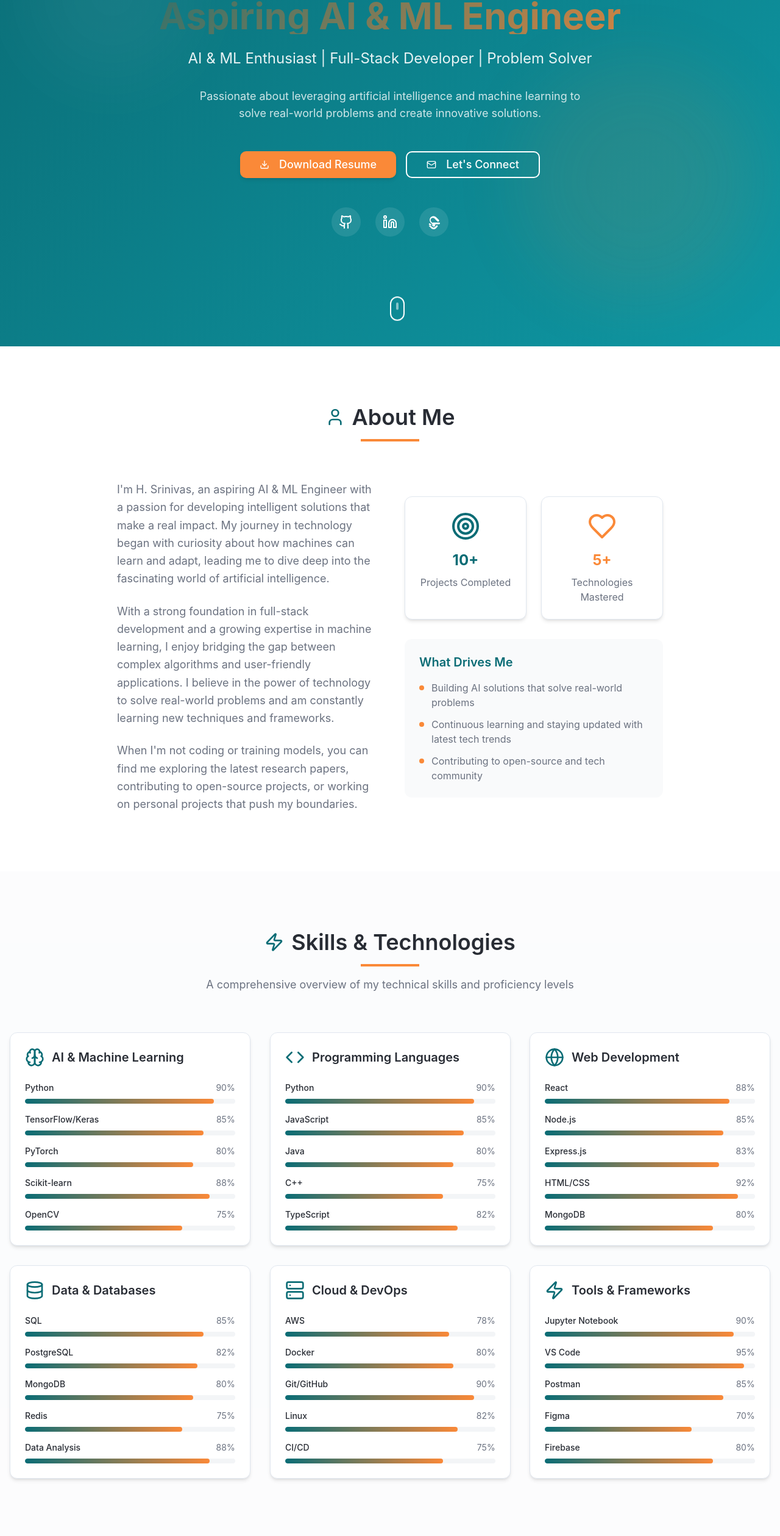
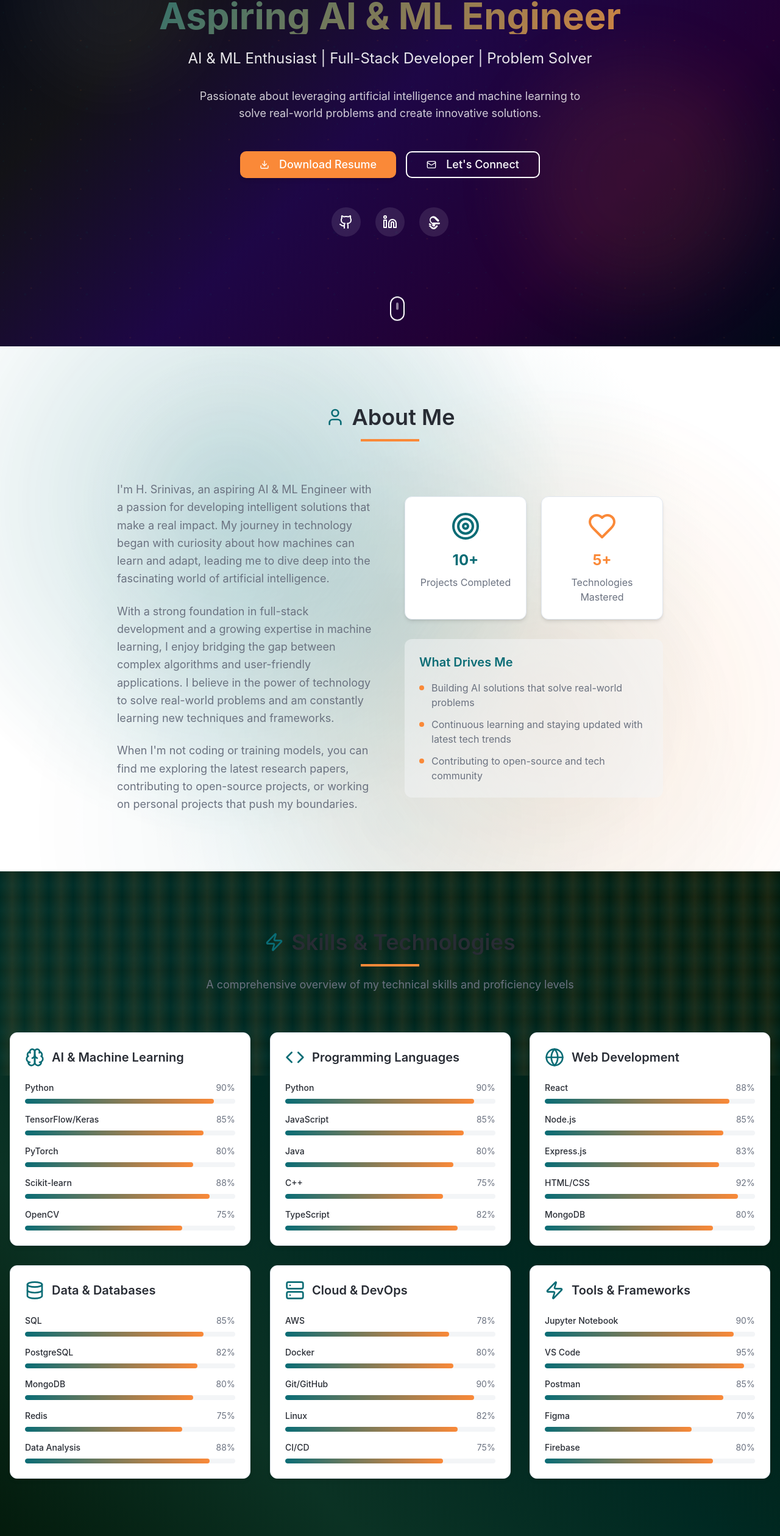
Before and after one commit to srinu-00000/srini-ai-folio, a React (Vite) app: page / in a window 1280 px wide. Shown: the part 232-2751 px from the top of the page at 61% size. Built offline with nearby package versions, Linux system fonts and the light colour scheme.

Commit message:
Refactor: Update backgrounds and styling
Update portfolio backgrounds to be more visually interesting and align with an AI/ML engineer theme.

```diff
--- a/src/components/AboutSection.tsx
+++ b/src/components/AboutSection.tsx
@@ -2,7 +2,7 @@ import { User, Target, Heart } from 'lucide-react';
 
 const AboutSection = () => {
   return (
-    <section id="about" className="section-padding bg-background">
+    <section id="about" className="section-padding ai-glow-bg">
       <div className="container mx-auto px-4">
         <div className="text-center mb-16 animate-fade-up">
           <div className="flex items-center justify-center mb-4">
--- a/src/components/AchievementsSection.tsx
+++ b/src/components/AchievementsSection.tsx
@@ -66,7 +66,7 @@ const AchievementsSection = () => {
   ];
 
   return (
-    <section id="achievements" className="section-padding bg-secondary/30">
+    <section id="achievements" className="section-padding circuit-bg">
       <div className="container mx-auto px-4">
         <div className="text-center mb-16 animate-fade-up">
           <div className="flex items-center justify-center mb-4">
--- a/src/components/ContactSection.tsx
+++ b/src/components/ContactSection.tsx
@@ -101,7 +101,7 @@ const ContactSection = () => {
   ];
 
   return (
-    <section id="contact" className="section-padding bg-background">
+    <section id="contact" className="section-padding ai-glow-bg">
       <div className="container mx-auto px-4">
         <div className="text-center mb-16 animate-fade-up">
           <div className="flex items-center justify-center mb-4">
--- a/src/components/EducationSection.tsx
+++ b/src/components/EducationSection.tsx
@@ -72,7 +72,7 @@ const EducationSection = () => {
   ];
 
   return (
-    <section id="education" className="section-padding bg-background">
+    <section id="education" className="section-padding data-bg">
       <div className="container mx-auto px-4">
         <div className="text-center mb-16 animate-fade-up">
           <div className="flex items-center justify-center mb-4">
--- a/src/components/Footer.tsx
+++ b/src/components/Footer.tsx
@@ -19,8 +19,14 @@ const Footer = () => {
   };
 
   return (
-    <footer className="bg-primary text-primary-foreground py-12">
-      <div className="container mx-auto px-4">
+    <footer className="bg-primary text-primary-foreground py-12 relative overflow-hidden">
+      {/* Background tech pattern */}
+      <div className="absolute inset-0 opacity-10">
+        <div className="absolute top-0 left-0 w-full h-full bg-gradient-to-r from-transparent via-white/10 to-transparent transform rotate-45 scale-150"></div>
+        <div className="absolute bottom-0 right-0 w-32 h-32 border border-white/20 rounded-full animate-pulse"></div>
+        <div className="absolute top-4 left-1/4 w-16 h-16 border border-white/10 rotate-45"></div>
+      </div>
+      <div className="container mx-auto px-4 relative z-10">
         <div className="grid md:grid-cols-3 gap-8">
           {/* Branding */}
           <div className="text-center md:text-left">
--- a/src/components/HeroSection.tsx
+++ b/src/components/HeroSection.tsx
@@ -10,7 +10,7 @@ const HeroSection = () => {
   };
 
   return (
-    <section className="min-h-screen flex items-center justify-center hero-gradient text-white relative overflow-hidden">
+    <section className="min-h-screen flex items-center justify-center neural-bg text-white relative overflow-hidden">
       {/* Background Animation Elements */}
       <div className="absolute inset-0 opacity-10">
         <div className="absolute top-20 left-10 w-72 h-72 bg-white rounded-full blur-3xl animate-pulse"></div>
--- a/src/components/ProjectsSection.tsx
+++ b/src/components/ProjectsSection.tsx
@@ -36,7 +36,7 @@ const ProjectsSection = () => {
   ];
 
   return (
-    <section id="projects" className="section-padding bg-background">
+    <section id="projects" className="section-padding tech-pattern-bg">
       <div className="container mx-auto px-4">
         <div className="text-center mb-16 animate-fade-up">
           <div className="flex items-center justify-center mb-4">
--- a/src/components/SkillsSection.tsx
+++ b/src/components/SkillsSection.tsx
@@ -92,7 +92,7 @@ const SkillsSection = () => {
   ];
 
   return (
-    <section id="skills" className="section-padding bg-secondary/30" ref={sectionRef}>
+    <section id="skills" className="section-padding matrix-bg" ref={sectionRef}>
       <div className="container mx-auto px-4">
         <div className="text-center mb-16 animate-fade-up">
           <div className="flex items-center justify-center mb-4">
--- a/src/index.css
+++ b/src/index.css
@@ -42,6 +42,14 @@
     --gradient-hero: linear-gradient(135deg, hsl(185 84% 25%), hsl(185 84% 35%));
     --gradient-card: linear-gradient(145deg, hsl(0 0% 100%), hsl(210 20% 98%));
     --gradient-accent: linear-gradient(135deg, hsl(25 95% 60%), hsl(25 95% 70%));
+
+    /* AI/ML Themed Backgrounds */
+    --gradient-neural: linear-gradient(135deg, hsl(222 84% 5%) 0%, hsl(240 10% 8%) 25%, hsl(262 83% 15%) 50%, hsl(280 100% 10%) 75%, hsl(222 84% 5%) 100%);
+    --gradient-matrix: linear-gradient(45deg, hsl(142 76% 6%) 0%, hsl(158 64% 12%) 25%, hsl(170 100% 8%) 50%, hsl(142 76% 6%) 100%);
+    --gradient-data: linear-gradient(120deg, hsl(217 32% 17%) 0%, hsl(221 39% 11%) 25%, hsl(224 71% 4%) 50%, hsl(217 32% 17%) 100%);
+    --gradient-circuit: linear-gradient(60deg, hsl(262 83% 15%) 0%, hsl(270 95% 25%) 25%, hsl(262 83% 15%) 50%, hsl(280 100% 10%) 75%, hsl(262 83% 15%) 100%);
+    --gradient-ai-glow: radial-gradient(circle at center, hsl(185 84% 25% / 0.15), hsl(0 0% 100%) 70%);
+    --gradient-tech: linear-gradient(135deg, hsl(0 0% 100%) 0%, hsl(210 20% 96%) 25%, hsl(185 84% 25% / 0.05) 50%, hsl(0 0% 100%) 100%);
 
     /* Shadows */
     --shadow-sm: 0 1px 2px 0 hsl(0 0% 0% / 0.05);
@@ -123,6 +131,143 @@
 }
 
 @layer components {
+  /* AI/ML Themed Background Classes */
+  .neural-bg {
+    background: var(--gradient-neural);
+    position: relative;
+    overflow: hidden;
+  }
+
+  .neural-bg::before {
+    content: '';
+    position: absolute;
+    top: 0;
+    left: 0;
+    right: 0;
+    bottom: 0;
+    background-image:
+      radial-gradient(circle at 25% 25%, hsl(185 84% 25% / 0.4) 1px, transparent 1px),
+      radial-gradient(circle at 75% 75%, hsl(25 95% 60% / 0.3) 1px, transparent 1px),
+      radial-gradient(circle at 50% 10%, hsl(185 84% 25% / 0.2) 2px, transparent 2px);
+    background-size: 60px 60px, 80px 80px, 100px 100px;
+    animation: neuralPulse 8s ease-in-out infinite;
+  }
+
+  .matrix-bg {
+    background: var(--gradient-matrix);
+    position: relative;
+    overflow: hidden;
+  }
+
+  .matrix-bg::before {
+    content: '';
+    position: absolute;
+    top: 0;
+    left: 0;
+    right: 0;
+    bottom: 0;
+    background-image:
+      linear-gradient(90deg, transparent 0%, hsl(25 95% 60% / 0.1) 50%, transparent 100%),
+      linear-gradient(0deg, transparent 0%, hsl(185 84% 25% / 0.1) 50%, transparent 100%);
+    background-size: 40px 40px, 40px 40px;
+    animation: matrixFlow 6s linear infinite;
+  }
+
+  .data-bg {
+    background: var(--gradient-data);
+    position: relative;
+    overflow: hidden;
+  }
+
+  .data-bg::before {
+    content: '';
+    position: absolute;
+    top: 0;
+    left: 0;
+    right: 0;
+    bottom: 0;
+    background-image:
+      linear-gradient(45deg, hsl(185 84% 25% / 0.1) 25%, transparent 25%),
+      linear-gradient(-45deg, hsl(25 95% 60% / 0.1) 25%, transparent 25%),
+      linear-gradient(45deg, transparent 75%, hsl(185 84% 25% / 0.1) 75%),
+      linear-gradient(-45deg, transparent 75%, hsl(25 95% 60% / 0.1) 75%);
+    background-size: 30px 30px;
+    background-position: 0 0, 0 15px, 15px -15px, -15px 0px;
+    animation: dataStream 10s ease-in-out infinite;
+  }
+
+  .circuit-bg {
+    background: var(--gradient-circuit);
+    position: relative;
+    overflow: hidden;
+  }
+
+  .circuit-bg::before {
+    content: '';
+    position: absolute;
+    top: 0;
+    left: 0;
+    right: 0;
+    bottom: 0;
+    background-image:
+      radial-gradient(circle at 20% 50%, hsl(185 84% 25% / 0.3) 2px, transparent 2px),
+      radial-gradient(circle at 80% 50%, hsl(25 95% 60% / 0.3) 2px, transparent 2px),
+      linear-gradient(90deg, transparent 40%, hsl(185 84% 25% / 0.15) 50%, transparent 60%);
+    background-size: 100px 50px, 100px 50px, 200px 100px;
+    animation: circuitGlow 12s ease-in-out infinite;
+  }
+
+  .ai-glow-bg {
+    background: var(--gradient-ai-glow);
+    position: relative;
+    overflow: hidden;
+  }
+
+  .ai-glow-bg::before {
+    content: '';
+    position: absolute;
+    top: 0;
+    left: 0;
+    right: 0;
+    bottom: 0;
+    background-image:
+      radial-gradient(circle at 30% 30%, hsl(185 84% 25% / 0.3) 0%, transparent 50%),
+      radial-gradient(circle at 70% 70%, hsl(25 95% 60% / 0.2) 0%, transparent 50%),
+      radial-gradient(circle at 50% 90%, hsl(185 84% 25% / 0.1) 0%, transparent 60%);
+    animation: aiGlow 15s ease-in-out infinite;
+  }
+
+  .tech-pattern-bg {
+    background: var(--gradient-tech);
+    position: relative;
+    overflow: hidden;
+  }
+
+  .tech-pattern-bg::before {
+    content: '';
+    position: absolute;
+    top: 0;
+    left: 0;
+    right: 0;
+    bottom: 0;
+    background-image:
+      repeating-linear-gradient(
+        45deg,
+        transparent,
+        transparent 2px,
+        hsl(185 84% 25% / 0.05) 2px,
+        hsl(185 84% 25% / 0.05) 4px
+      ),
+      repeating-linear-gradient(
+        -45deg,
+        transparent,
+        transparent 2px,
+        hsl(25 95% 60% / 0.05) 2px,
+        hsl(25 95% 60% / 0.05) 4px
+      );
+    animation: techPattern 20s linear infinite;
+  }
+
   /* Hero Section Styles */
   .hero-gradient {
     background: var(--gradient-hero);
@@ -251,6 +396,38 @@
   }
 }
 
+/* AI/ML Background Animations */
+@keyframes neuralPulse {
+  0%, 100% { opacity: 0.3; transform: scale(1); }
+  50% { opacity: 0.6; transform: scale(1.1); }
+}
+
+@keyframes matrixFlow {
+  0% { transform: translateY(-100%); }
+  100% { transform: translateY(100%); }
+}
+
+@keyframes dataStream {
+  0% { background-position: 0 0, 0 15px, 15px -15px, -15px 0px; }
+  100% { background-position: 30px 30px, 30px 45px, 45px 15px, 15px 30px; }
+}
+
+@keyframes circuitGlow {
+  0%, 100% { opacity: 0.4; }
+  50% { opacity: 0.8; }
+}
+
+@keyframes aiGlow {
+  0%, 100% { opacity: 0.5; transform: scale(1); }
+  33% { opacity: 0.8; transform: scale(1.05); }
+  66% { opacity: 0.6; transform: scale(0.95); }
+}
+
+@keyframes techPattern {
+  0% { transform: translateX(0); }
+  100% { transform: translateX(40px); }
+}
+
 /* Smooth scroll offset for fixed nav */
 html {
   scroll-padding-top: 5rem;
```
